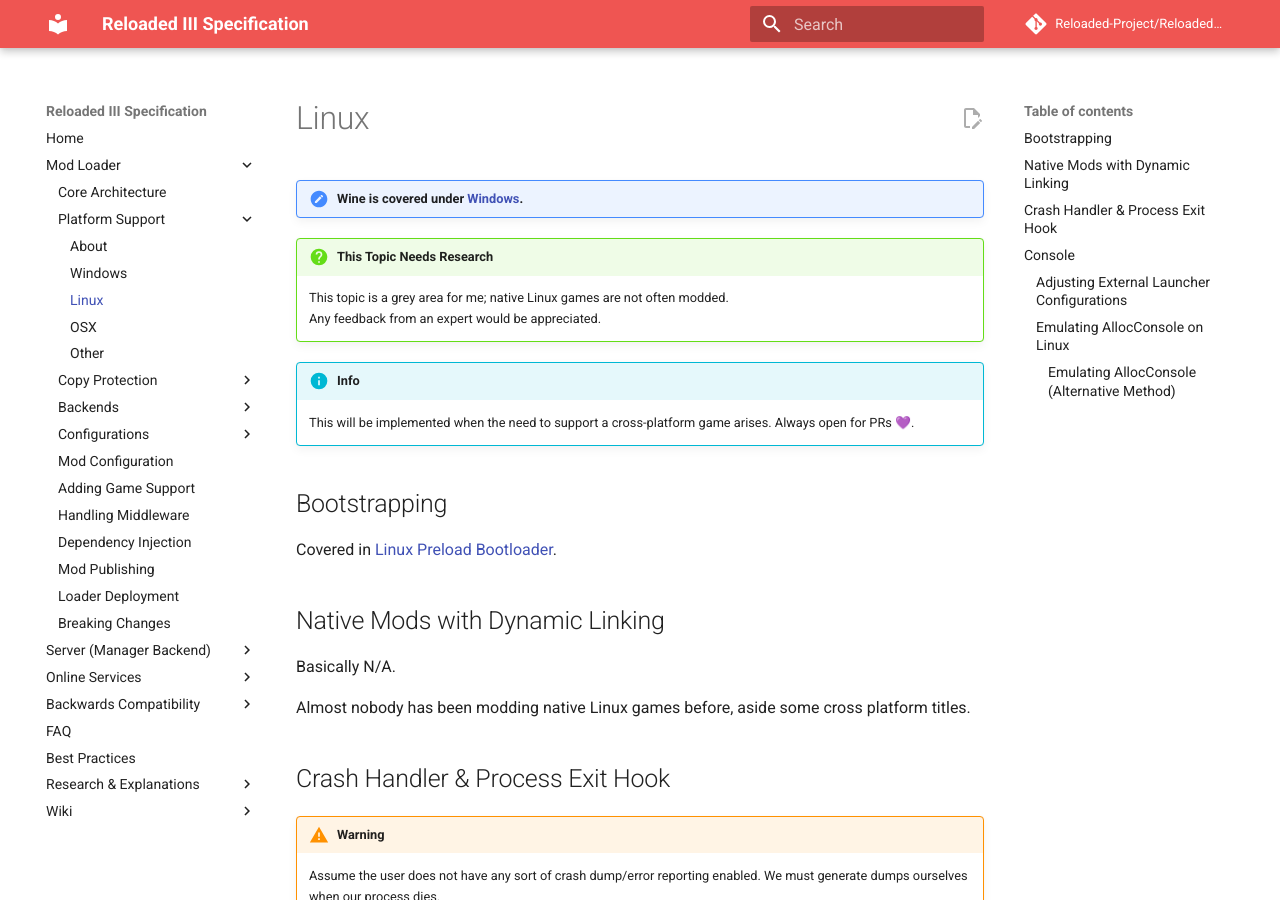
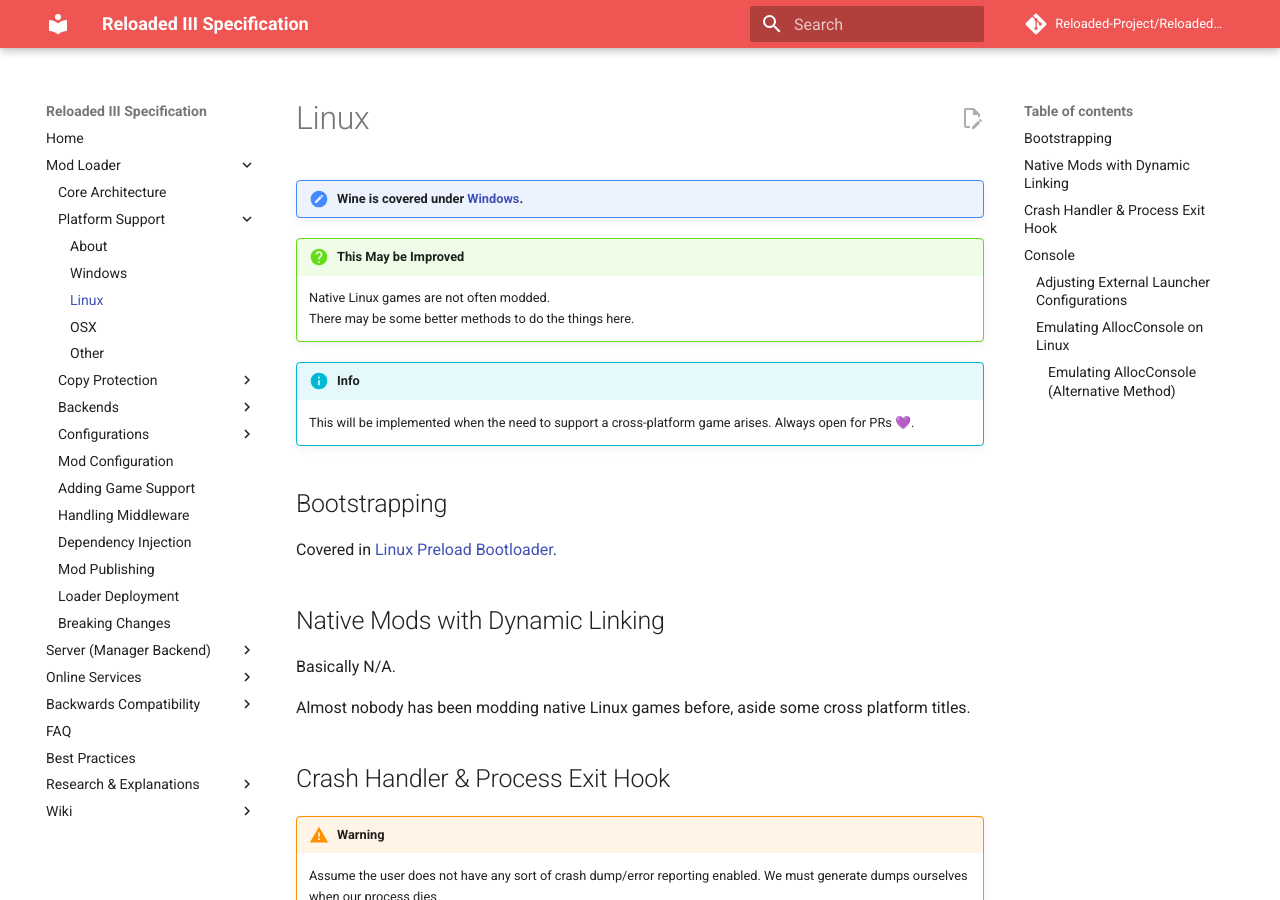
Before and after one commit to Reloaded-Project/Reloaded-III, an MkDocs documentation site: the page built from docs/Loader/Platforms/Linux.md, in a window 1280 px wide and 900 px high. Built offline with MkDocs 1.6.1 and Material for MkDocs 9.7.7, drawn with Linux system fonts in a browser that asks for light colours; comment, search, counter and statistics services are not loaded.

Commit message:
Update: Disclaimer on Linux page

```diff
--- a/docs/Loader/Platforms/Linux.md
+++ b/docs/Loader/Platforms/Linux.md
@@ -2,10 +2,10 @@
 
 !!! note "Wine is covered under [Windows](./Windows.md)."
 
-!!! question "This Topic Needs Research"
+!!! question "This May be Improved"
 
-    This topic is a grey area for me; native Linux games are not often modded.<br/>
-    Any feedback from an expert would be appreciated.
+    Native Linux games are not often modded.<br/>
+    There may be some better methods to do the things here.
 
 !!! info
 
```
